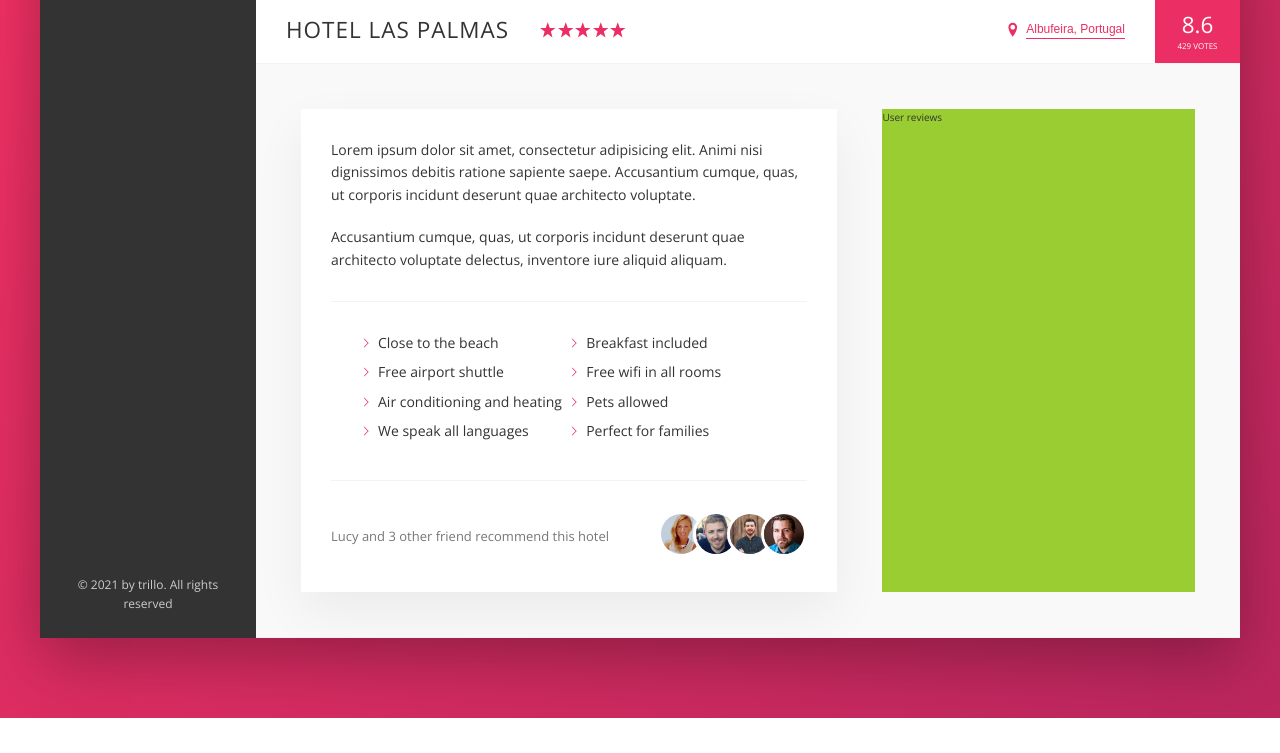
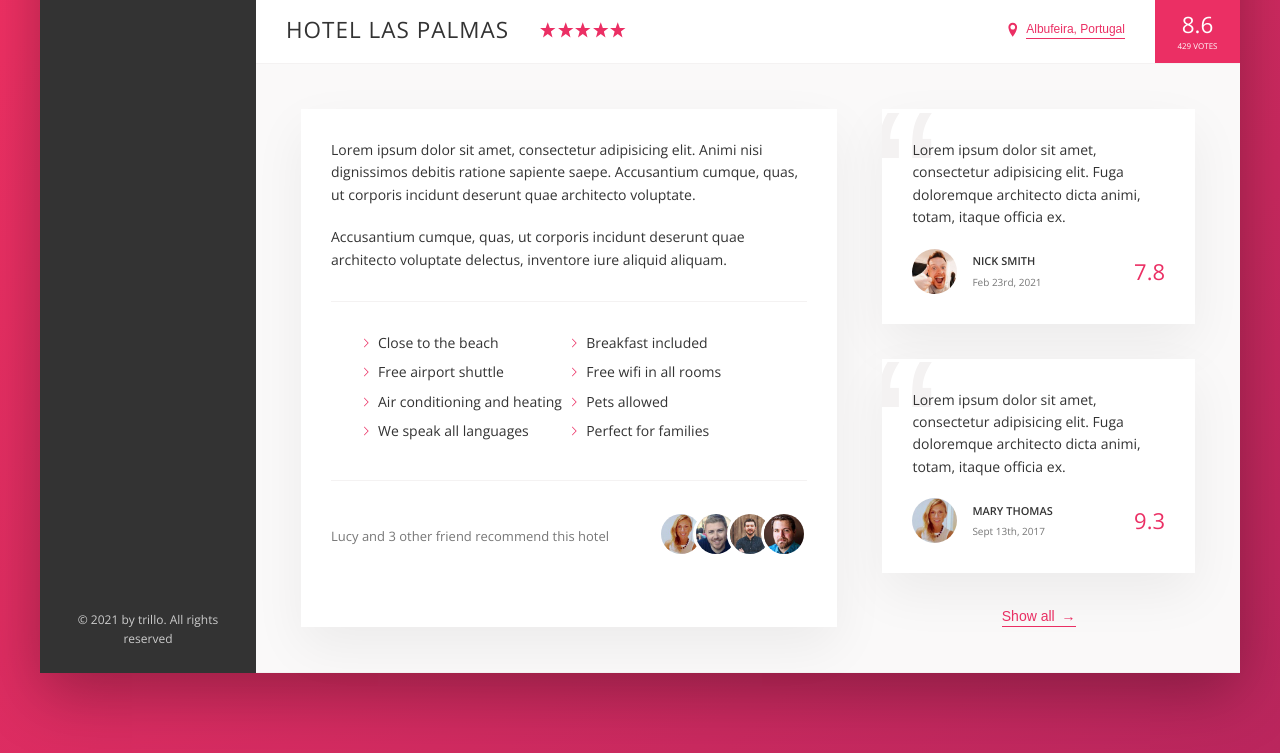
Before and after one commit to limon4ikas/trillo, a website: page index.html in a window 1280 px wide. Shown: the part 538-1291 px from the top of the page. Before the commit the page ends 1256 px from the top, so only its background shows below. Drawn offline with nearby package versions, Linux system fonts and the light colour scheme.

Commit message:
user reviews complete

```diff
--- a/index.html
+++ b/index.html
@@ -205,7 +205,47 @@
                 </div>
               </div>
             </div>
-            <div class="user-reviews">User reviews</div>
+            <div class="user-reviews">
+              <figure class="review">
+                <blockquote class="review__text">
+                  Lorem ipsum dolor sit amet, consectetur adipisicing elit. Fuga
+                  doloremque architecto dicta animi, totam, itaque officia ex.
+                </blockquote>
+                <figcaption class="review__user">
+                  <img
+                    src="img/user-1.jpg"
+                    alt="User 1"
+                    class="review__photo"
+                  />
+                  <div class="review__user-box">
+                    <p class="review__user-name">Nick Smith</p>
+                    <p class="review__user-date">Feb 23rd, 2021</p>
+                  </div>
+                  <div class="review__rating">7.8</div>
+                </figcaption>
+              </figure>
+
+              <figure class="review">
+                <blockquote class="review__text">
+                  Lorem ipsum dolor sit amet, consectetur adipisicing elit. Fuga
+                  doloremque architecto dicta animi, totam, itaque officia ex.
+                </blockquote>
+                <figcaption class="review__user">
+                  <img
+                    src="img/user-2.jpg"
+                    alt="User 2"
+                    class="review__photo"
+                  />
+                  <div class="review__user-box">
+                    <p class="review__user-name">Mary Thomas</p>
+                    <p class="review__user-date">Sept 13th, 2017</p>
+                  </div>
+                  <div class="review__rating">9.3</div>
+                </figcaption>
+              </figure>
+
+              <button class="btn-inline">Show all <span>&rarr;</span></button>
+            </div>
           </div>
         </main>
       </div>
--- a/sass/_components.scss
+++ b/sass/_components.scss
@@ -270,8 +270,17 @@
   cursor: pointer;
   transition: all 0.2s;
 
+  & span {
+    margin-left: 3px;
+    transition: all 0.2s;
+  }
+
   &:hover {
     color: var(--color-grey-dark-1);
+
+    span {
+      margin-left: 8px;
+    }
   }
 
   &:focus {
@@ -366,3 +375,66 @@
     }
   }
 }
+
+/*========== REVIEWS ==========*/
+
+.review {
+  background-color: #fff;
+  box-shadow: var(--shadow-light);
+  padding: 3rem;
+  margin-bottom: 3.5rem;
+  position: relative;
+  overflow: hidden;
+
+  &__text {
+    margin-bottom: 2rem;
+    z-index: 10;
+    position: relative;
+  }
+
+  &__user {
+    display: flex;
+    align-items: center;
+  }
+
+  &__photo {
+    height: 4.5rem;
+    width: 4.5rem;
+    border-radius: 50%;
+    margin-right: 1.5rem;
+  }
+
+  &__user-box {
+    margin-right: auto;
+  }
+
+  &__user-name {
+    font-size: 1.1rem;
+    font-weight: 600;
+    text-transform: uppercase;
+    margin-bottom: 0.4rem;
+  }
+
+  &__user-date {
+    font-size: 1rem;
+    color: var(--color-grey-dark-3);
+  }
+
+  &__rating {
+    color: var(--color-primary);
+    font-size: 2.2rem;
+    font-weight: 300;
+  }
+
+  &::before {
+    content: '\201C';
+    position: absolute;
+    top: -2.75rem;
+    left: -1rem;
+    font-size: 20rem;
+    line-height: 1;
+    color: var(--color-grey-light-2);
+    font-family: sans-serif;
+    z-index: 1;
+  }
+}
--- a/sass/_layout.scss
+++ b/sass/_layout.scss
@@ -41,12 +41,12 @@
 .detail {
   display: flex;
   padding: 4.5rem;
+  font-size: 1.4rem;
   background-color: var(--color-grey-light-1);
   border-bottom: var(--line);
 }
 
 .description {
-  font-size: 1.4rem;
   background-color: #fff;
   box-shadow: var(--shadow-light);
   padding: 3rem;
@@ -55,6 +55,9 @@
 }
 
 .user-reviews {
-  background-color: yellowgreen;
   flex: 1;
+
+  display: flex;
+  flex-direction: column;
+  align-items: center;
 }
```
Also changed, not shown: css/style.css.
